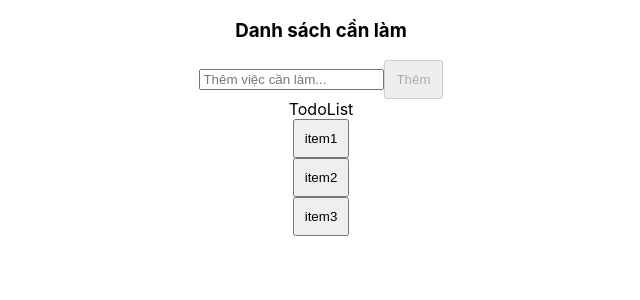
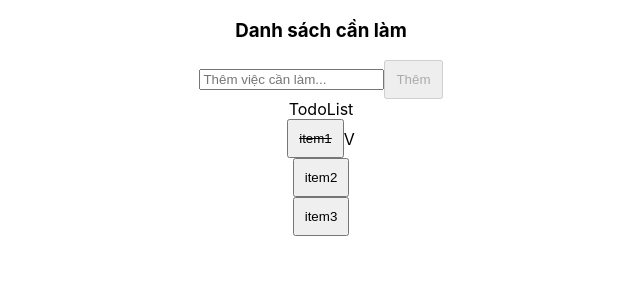
Before and after one commit to toanlehcm/HoleTex, a React (Create React App) app: page / in a window 1280 px wide. Both pictures are taken after a click on the button "item1". Shown: the top 300 px of the page, without its empty margins (319-959 px from the left). Built offline with nearby package versions, Linux system fonts and the light colour scheme.

Commit message:
- Update checked.

```diff
--- a/src/lesson/ReactBasic/Todo.js
+++ b/src/lesson/ReactBasic/Todo.js
@@ -4,9 +4,9 @@ import styles from './styles.module.scss'
 export default function Todo({ todo, onCheckBtnClick }) {
   return (
     <div className={styles.todo_item}>
-      <button id={todo.id} className={`${styles.button_item} ${todo.idCompleted && styles.text_decoration}`} onClick={onCheckBtnClick(todo.id)}>{todo.name}</button>
+      <button id={todo.id} className={`${styles.button_item} ${todo.idCompleted && styles.text_decoration}`} onClick={() => onCheckBtnClick(todo.id)}>{todo.name}</button>
 
-      <span className={styles.icon_check}>V</span>
+      <span className={styles.icon_check} style={{ display: todo.idCompleted ? 'inline-block' : 'none' }}>V</span>
     </div>
 
   )
--- a/src/lesson/ReactBasic/index.js
+++ b/src/lesson/ReactBasic/index.js
@@ -7,17 +7,17 @@ const DEFAULT_LIST = [
   {
     id: v4(),
     name: 'item1',
-    idCompleted: true
+    idCompleted: false
   },
   {
     id: v4(),
     name: 'item2',
-    idCompleted: true
+    idCompleted: false
   },
   {
     id: v4(),
     name: 'item3',
-    idCompleted: true
+    idCompleted: false
   },
 ]
 
@@ -43,7 +43,7 @@ function ReactBasic(props) {
   }, [inputValue, arrTodoList])
 
   const onCheckBtnClick = useCallback((id) => {
-    // setArrTodoList(prevState => prevState.map((todo) => todo.id === id ? { ...todo, idCompleted: true } : todo))
+    setArrTodoList((prevState) => prevState.map((todo) => todo.id === id ? { ...todo, idCompleted: true } : todo))
   }, [])
 
   return (
--- a/src/lesson/ReactBasic/styles.module.scss
+++ b/src/lesson/ReactBasic/styles.module.scss
@@ -30,6 +30,6 @@
   }
 
   .text_decoration {
-    text-decoration: dashed;
+    text-decoration: line-through;
   }
 }
```
